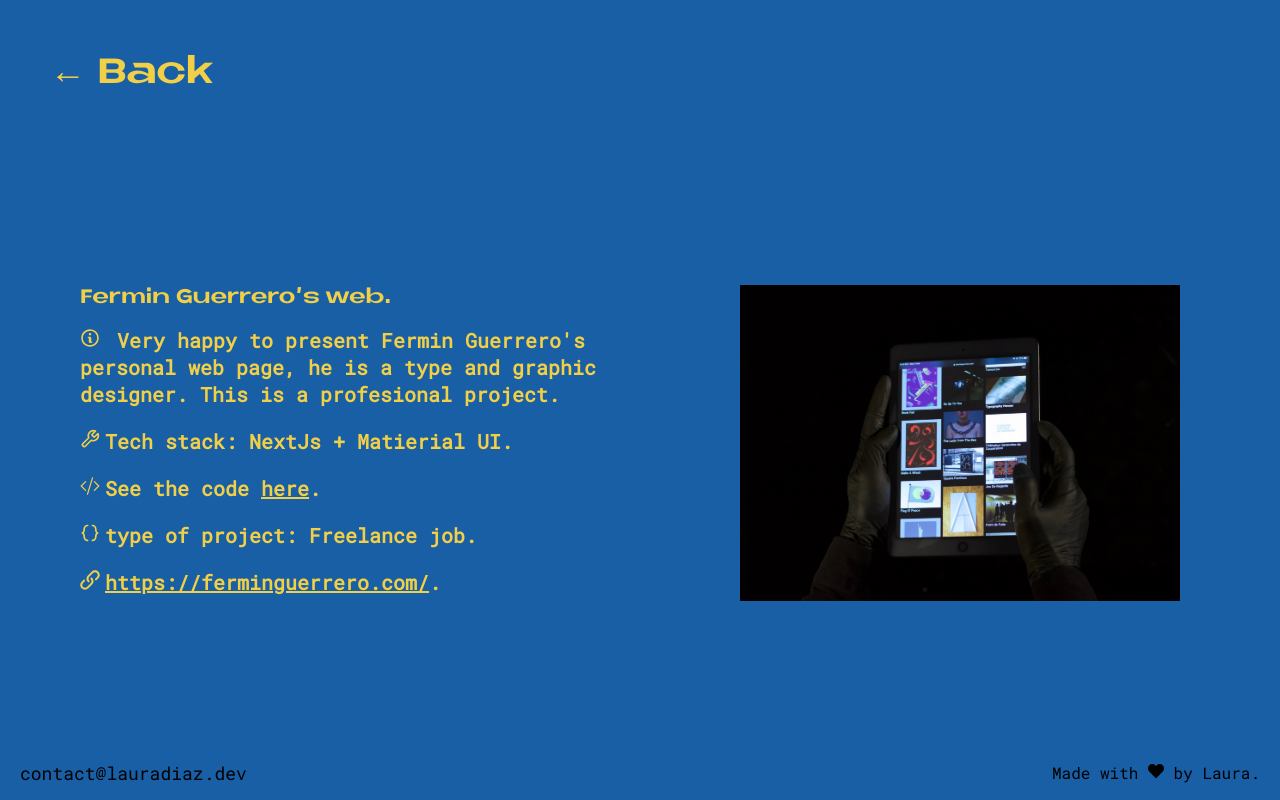
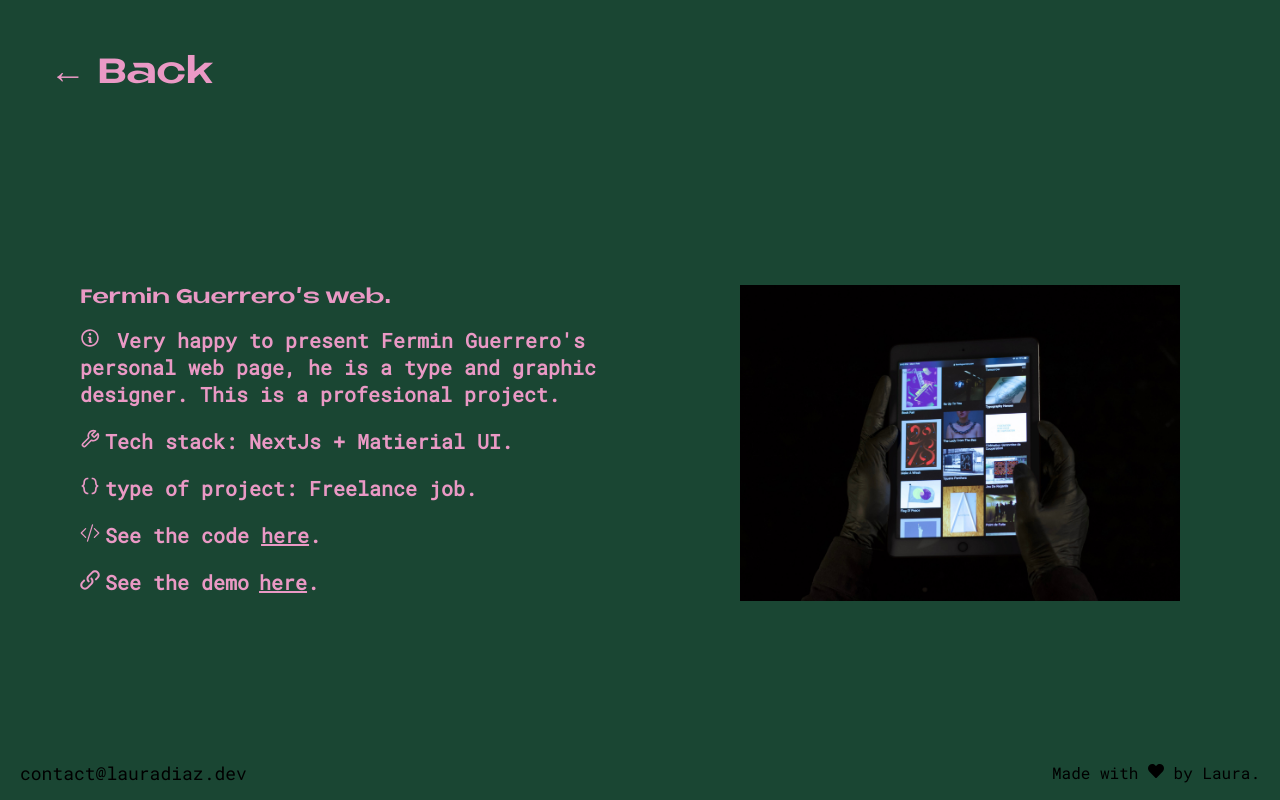
Before and after one commit to lalidiaz/portfolio-Nextjs, a Next.js app: page /project/fermin-guerrero-web in a window 1280 px wide. Built offline with nearby package versions, Linux system fonts and the light colour scheme.

Commit message:
refactor text in dynamic page

```diff
--- a/components/DetailProject/detail.module.scss
+++ b/components/DetailProject/detail.module.scss
@@ -3,8 +3,8 @@
 .single {
   overflow: hidden;
   height: 100%;
-  background-color: #195fa6;
-  color: #f1cf47;
+  background-color: #1a4633;
+  color: #ea99c5;
 
   @include tablet {
     height: 100%;
--- a/components/DetailProject/index.js
+++ b/components/DetailProject/index.js
@@ -58,6 +58,10 @@ const DetailProject = ({
             <span className={styles.span}>Tech stack: {techStack}.</span>
           </p>
           <p>
+            <BiCodeCurly />
+            <span className={styles.span}>type of project: {type}. </span>
+          </p>
+          <p>
             <BsCodeSlash />
             <span className={styles.span}>
               See the code{' '}
@@ -69,16 +73,11 @@ const DetailProject = ({
           </p>
 
           <p>
-            <BiCodeCurly />
-            <span className={styles.span}>type of project: {type}. </span>
-          </p>
-          <p>
             <ImLink />
-            <span className={styles.span}>
-              <a href={url} target="_blank">
-                {url}
-              </a>
-            </span>
+            <span className={styles.span}>See the demo</span>
+            <a href={url} target="_blank" style={{ paddingLeft: '10px' }}>
+              here
+            </a>
             .
           </p>
         </div>
```
